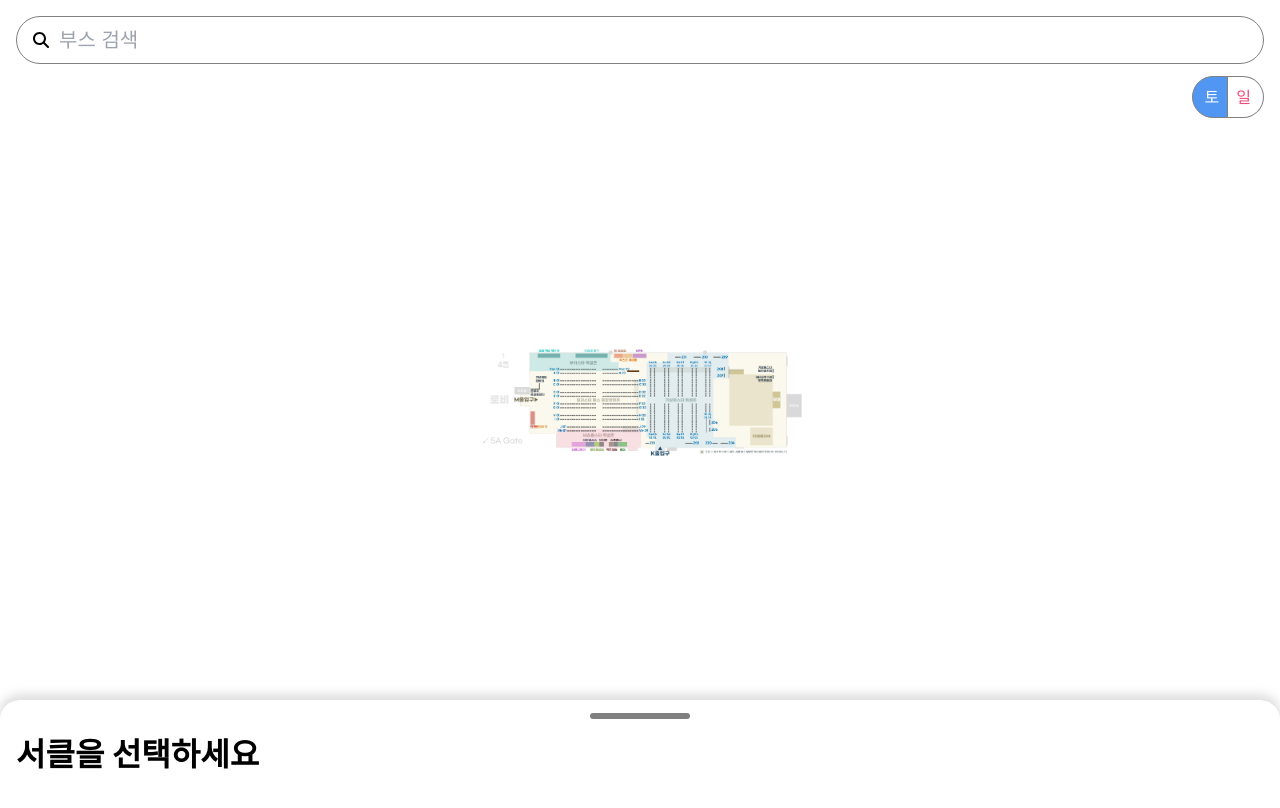
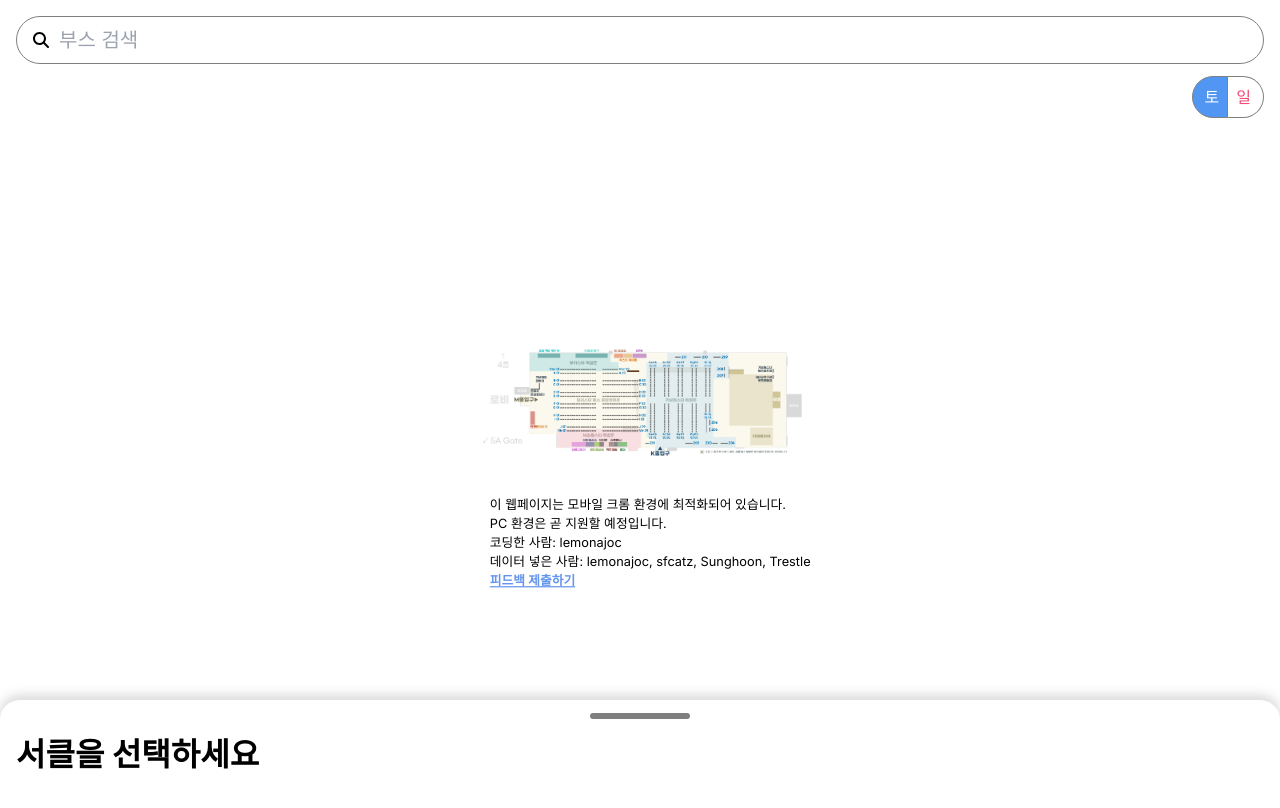
Before and after one commit to nutyworks/illustar, a Next.js app: page / in a window 1280 px wide. Shown: the top 808 px of the page. Built offline with nearby package versions, Linux system fonts and the light colour scheme.

Commit message:
Add credits and page descriptions

```diff
--- a/src/app/components/map/map_container.tsx
+++ b/src/app/components/map/map_container.tsx
@@ -98,6 +98,39 @@ export default function MapContainer({
         ></svg>
         {elements}
         {day === 1 && <SundayHide />}
+        <div
+          style={{
+            position: "absolute",
+            top: 1417,
+            left: -400,
+            fontSize: "8em",
+            width: "1000%",
+          }}
+        >
+          <div>이 웹페이지는 모바일 크롬 환경에 최적화되어 있습니다.</div>
+          <div>PC 환경은 곧 지원할 예정입니다.</div>
+          <div>코딩한 사람: lemonajoc</div>
+          <div>
+            데이터 넣은 사람: lemonajoc,{" "}
+            <a
+              href="https://github.com/kevin5871"
+              target="blank"
+              style={{
+                fontWeight: 400,
+                color: "black",
+                textDecoration: "none",
+              }}
+            >
+              sfcatz
+            </a>
+            , Sunghoon, Trestle
+          </div>
+          <div>
+            <a href="https://forms.gle/5NNg4L6X6JrjHtBb7" target="blank">
+              피드백 제출하기
+            </a>
+          </div>
+        </div>
       </div>
       {tooltipElem}
     </>
--- a/src/app/layout.tsx
+++ b/src/app/layout.tsx
@@ -6,8 +6,7 @@ import { Analytics } from "@vercel/analytics/react";
 const inter = Inter({ subsets: ["latin"] });
 
 export const metadata: Metadata = {
-  title: "Illustar 2nd",
-  description: "Receiving gotong from React",
+  title: "일러스타 2회 부스 지도",
 };
 
 export default function RootLayout({
```
